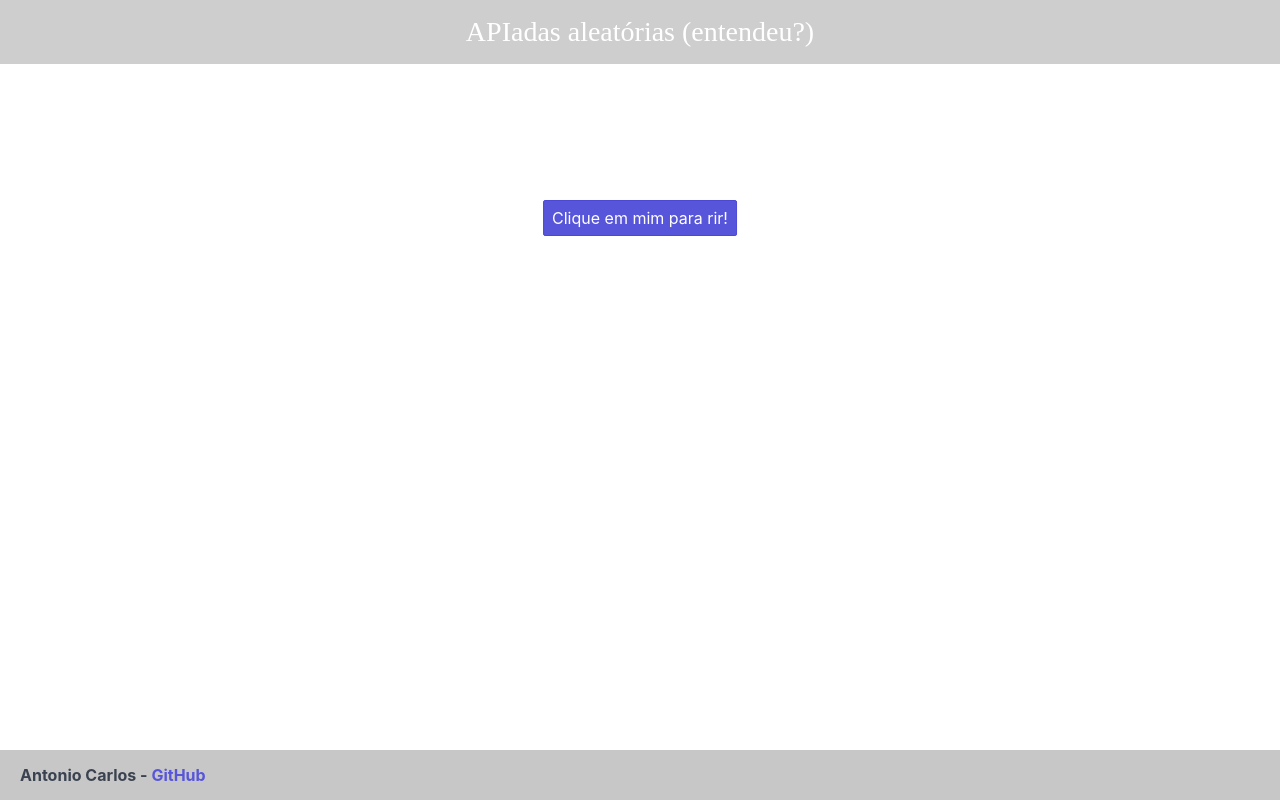
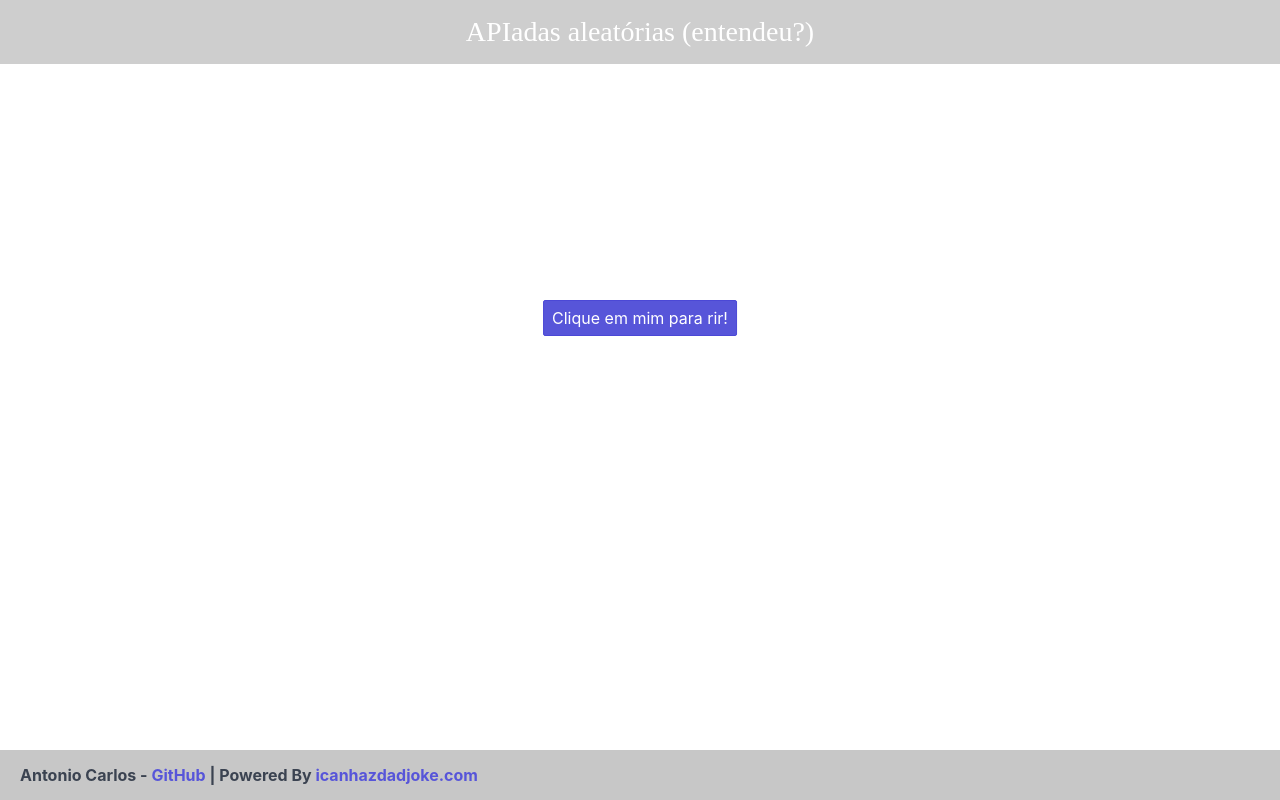
Before and after one commit to antonio-cajueiro-campos/piadas_aleatorias, a Vue app: page / in a window 1280 px wide. Built offline with nearby package versions, Linux system fonts and the light colour scheme.

Commit message:
estrutura html modificada no  @App.vue, adicionado um footer e sua classe

```diff
--- a/src/App.vue
+++ b/src/App.vue
@@ -10,14 +10,16 @@
         <button v-if="piada == ''" class="btn btn-primary input-group-btn initBtn">Clique em mim para rir!</button>
         <div v-if="piada">
           <div class="line"></div>
-          {{ piada }}
+          <div class="joke">
+            {{ piada }}
+          </div>
           <div class="line"></div>
           <input type="submit" class="btn btn-primary input-group-btn nextJk" value="Próxima piada!">
         </div>
       </form>
     </div>
     <footer>
-      <p>Antonio Carlos - <a href="https://github.com/antonio-cajueiro-campos">GitHub</a></p>
+      <p>Antonio Carlos - <a href="https://github.com/antonio-cajueiro-campos">GitHub</a> | Powered By <a target="_blank" href="https://icanhazdadjoke.com">icanhazdadjoke.com</a></p>
     </footer>
   </div>
 </template>
@@ -69,6 +71,9 @@ export default {
 </script>
 
 <style>
+.joke {
+  font-size: 20px;
+}
 .line {
   height: 0px;
   width: 100%;
@@ -86,7 +91,7 @@ header {
 }
 .initBtn, .nextJk {
   position: absolute;
-  top: 200px;
+  top: 300px;
   left: 50%;
   transform: translate(-50%);
 }
```
